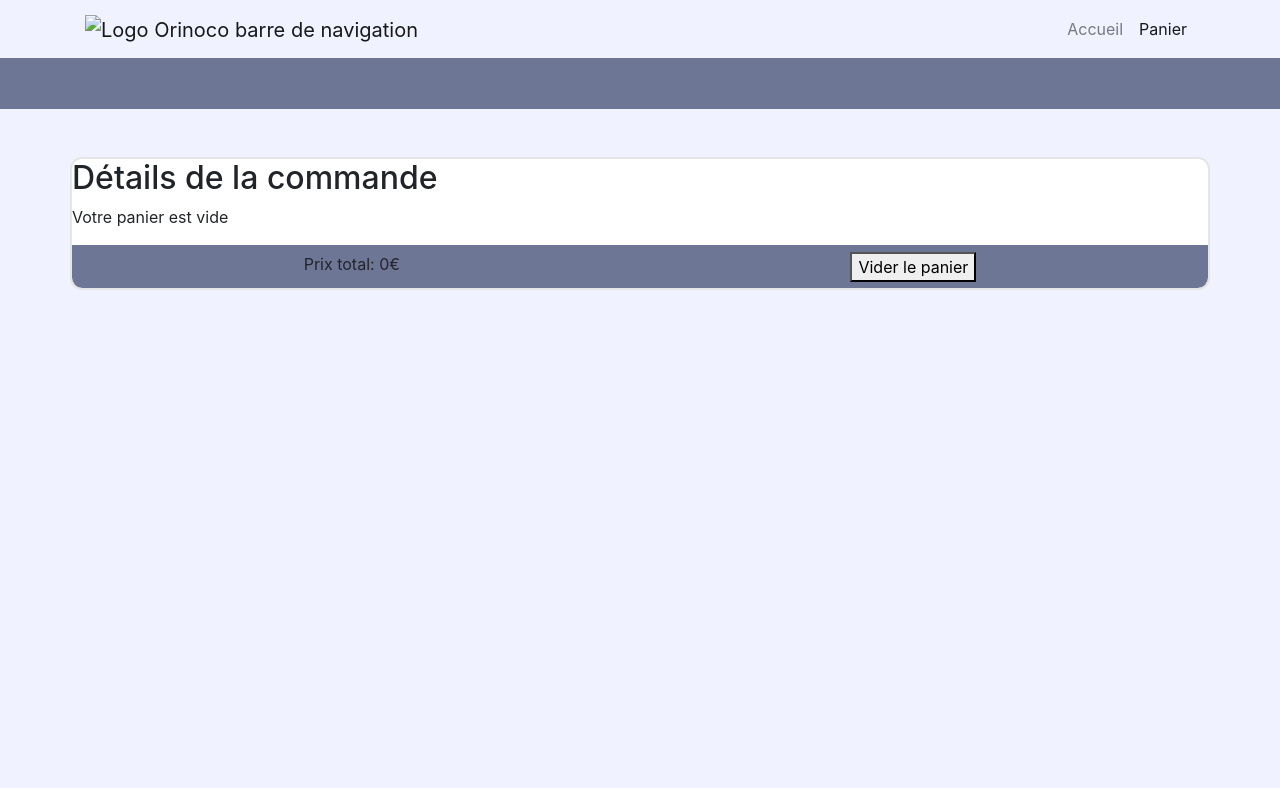
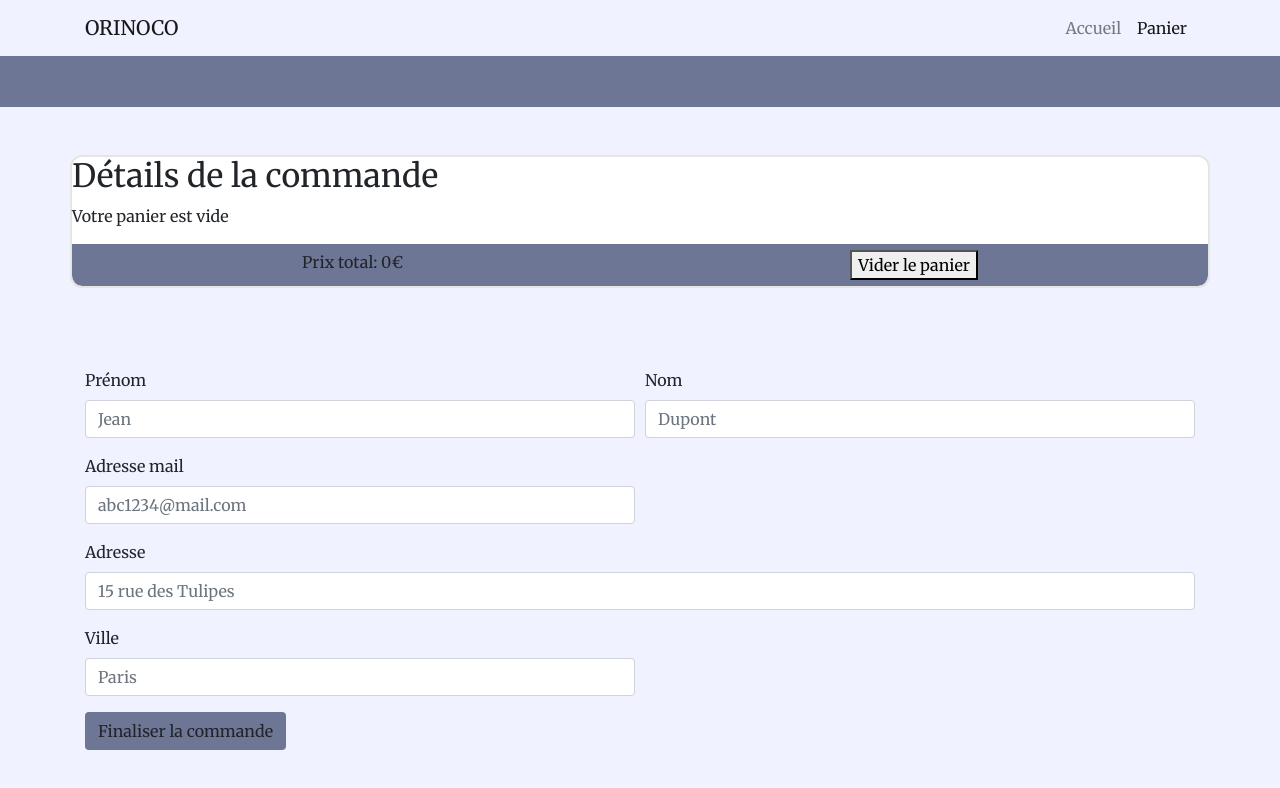
Before and after one commit to minorthomas/MinorThomas_5_09092021, a plain HTML site: page pages/basket.html in a window 1280 px wide. Drawn offline with nearby package versions, Linux system fonts and the light colour scheme.

Commit message:
Add form in basket file

```diff
--- a/css/basket.css
+++ b/css/basket.css
@@ -5,6 +5,7 @@
 body {
 	margin: 0;
 	padding: 0;
+    font-family: 'Merriweather', serif;
 }
 
 #navbar, body {
@@ -22,6 +23,7 @@ main {
     border: solid 0.15em rgb(230, 229, 229);
     border-radius: 0.75em;
     background-color: white;
+    margin-bottom: 5em;
 }
 
 #basket_summary article {
@@ -61,3 +63,7 @@ main {
     margin-right: auto;
     width: 80%;
 }
+
+.btn {
+    background-color: rgb(110, 118, 150);
+}
--- a/pages/basket.html
+++ b/pages/basket.html
@@ -19,7 +19,7 @@
         <!--NAVBAR-->
         <nav class="navbar navbar-expand-lg navbar-light" id="navbar">
           <div class="container">
-            <a class="navbar-brand" href="../index.html"><img alt="Logo Orinoco barre de navigation" src="#" width="150" height="40"></a>
+            <a class="navbar-brand" href="../index.html">ORINOCO</a>
             <button class="navbar-toggler" type="button" data-toggle="collapse" data-target="#navbarSupportedContent" aria-controls="navbarSupportedContent" aria-expanded="false" aria-label="Toggle navigation">
               <span class="navbar-toggler-icon"></span>
             </button>
@@ -30,7 +30,7 @@
                   <a class="nav-link" href="../index.html">Accueil</a>
                 </li>
                 <li class="nav-item active">
-                  <a class="nav-link" href="pages/basket.html">Panier</a>
+                  <a class="nav-link" href="basket.html">Panier</a>
                 </li>
               </ul>
             </div>
@@ -52,6 +52,36 @@
         <button id="clear_all_products">Vider le panier</button>
       </footer>
     </main>
+
+    <form class="container">
+      <div class="form-row">
+        <div class="form-group col-md-6">
+          <label for="inputFirstName">Prénom</label>
+          <input type="text" class="form-control" placeholder="Jean" required>
+        </div>
+        <div class="form-group col-md-6">
+          <label for="inputLastName">Nom</label>
+          <input type="text" class="form-control" placeholder="Dupont" required>
+        </div>
+      </div>
+      <div class="form-row">
+        <div class="form-group col-md-6">
+          <label for="inputEmail4">Adresse mail</label>
+          <input type="email" class="form-control" id="inputEmail4" placeholder="abc1234@mail.com" required>
+        </div>
+      </div>
+      <div class="form-group">
+        <label for="inputAddress">Adresse</label>
+        <input type="text" class="form-control" id="inputAddress" placeholder="15 rue des Tulipes" required>
+      </div>
+      <div class="form-row">
+        <div class="form-group col-md-6">
+          <label for="inputCity">Ville</label>
+          <input type="text" class="form-control" id="inputCity" placeholder="Paris" required>
+        </div>
+      </div>
+      <button type="submit" class="btn">Finaliser la commande</button>
+    </form>
 </body>
 <script src="/features/basket.js" type="text/javascript"></script>
 </html>
--- a/style.css
+++ b/style.css
@@ -77,6 +77,11 @@ a:hover{
     align-items: center;
 }
 
+#error {
+    color: red;
+    font-size: 2em;
+}
+
 @media only screen and (min-width: 992px) {
     #products {
         display: flex;
```
Also changed, not shown: features/allproducts.js (+7 -2 lines), features/product.js (+7 -20 lines), index.html (+1 -1 lines), pages/product.html (+1 -1 lines), logo.png (added).
